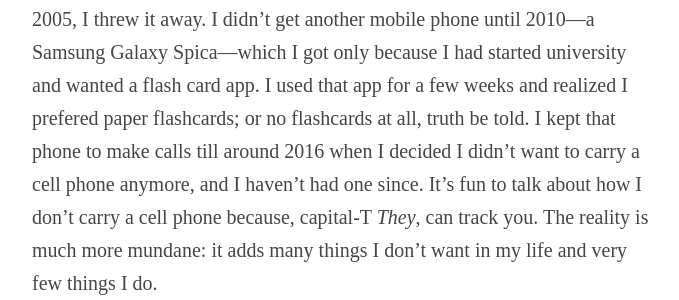
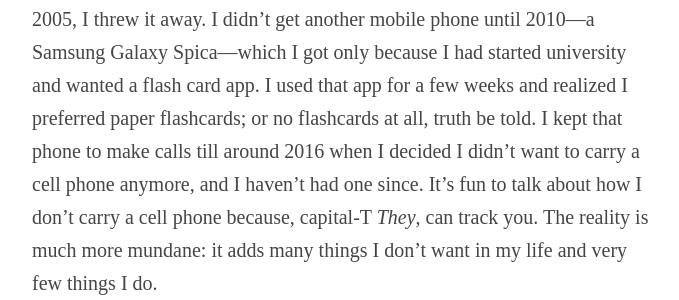
Before and after one commit to bradonomics/bradonomics.com, a Jekyll site: the page built from articles/_posts/2019-05-10-single-function-devices.md, in a window 1280 px wide and 900 px high. Shown: the part 354-654 px from the top of the window, without its empty margins (299-978 px from the left). Built offline with Jekyll 4.4.1, drawn with Linux system fonts in a browser that asks for light colours; some of the changed text lies outside the part shown.

Commit message:
Grammar and spelling update

```diff
--- a/articles/_posts/2019-05-10-single-function-devices.md
+++ b/articles/_posts/2019-05-10-single-function-devices.md
@@ -2,7 +2,7 @@
 title: Single Function Devices (or Why I Don't Have a Cell Phone)
 ---
 
-I got my first cell phone in 2003 and was so disillusioned with the thing by 2005, I threw it away. I didn't get another mobile phone until 2010---a Samsung Galaxy Spica---which I got only because I had started university and wanted a flash card app. I used that app for a few weeks and realized I prefered paper flashcards; or no flashcards at all, truth be told. I kept that phone to make calls till around 2016 when I decided I didn't want to carry a cell phone anymore, and I haven't had one since. It's fun to talk about how I don't carry a cell phone because, capital-T *They*, can track you. The reality is much more mundane: it adds many things I don't want in my life and very few things I do.
+I got my first cell phone in 2003 and was so disillusioned with the thing by 2005, I threw it away. I didn't get another mobile phone until 2010---a Samsung Galaxy Spica---which I got only because I had started university and wanted a flash card app. I used that app for a few weeks and realized I preferred paper flashcards; or no flashcards at all, truth be told. I kept that phone to make calls till around 2016 when I decided I didn't want to carry a cell phone anymore, and I haven't had one since. It's fun to talk about how I don't carry a cell phone because, capital-T *They*, can track you. The reality is much more mundane: it adds many things I don't want in my life and very few things I do.
 
 How many things in your house did you make a conscious decision about? Did you consider the pros *and cons* when you bought that alarm clock, that iPad, that exercise equipment? Did you consider if those purchases were getting you more of the things you want in your life? My decision to not have a cell phone *wasn't* conscious. Back in 2016 it was more a feeling, a feeling I couldn't articulate yet, a general dissatisfaction with a device trying to be all things in one package. It was also requiring far too much attention---and I didn't even have a data plan. I wanted to be more deliberate with the things I spent time on, or at least try. I wanted to spend time with friends, I wanted to spend time reading, I wanted to spend time walking in the park. A phone wasn't getting me any of the things I wanted; in fact, it was distracting me from them.
 
```
Also changed, not shown: _pages/privacy.md (+2 -0 lines).
